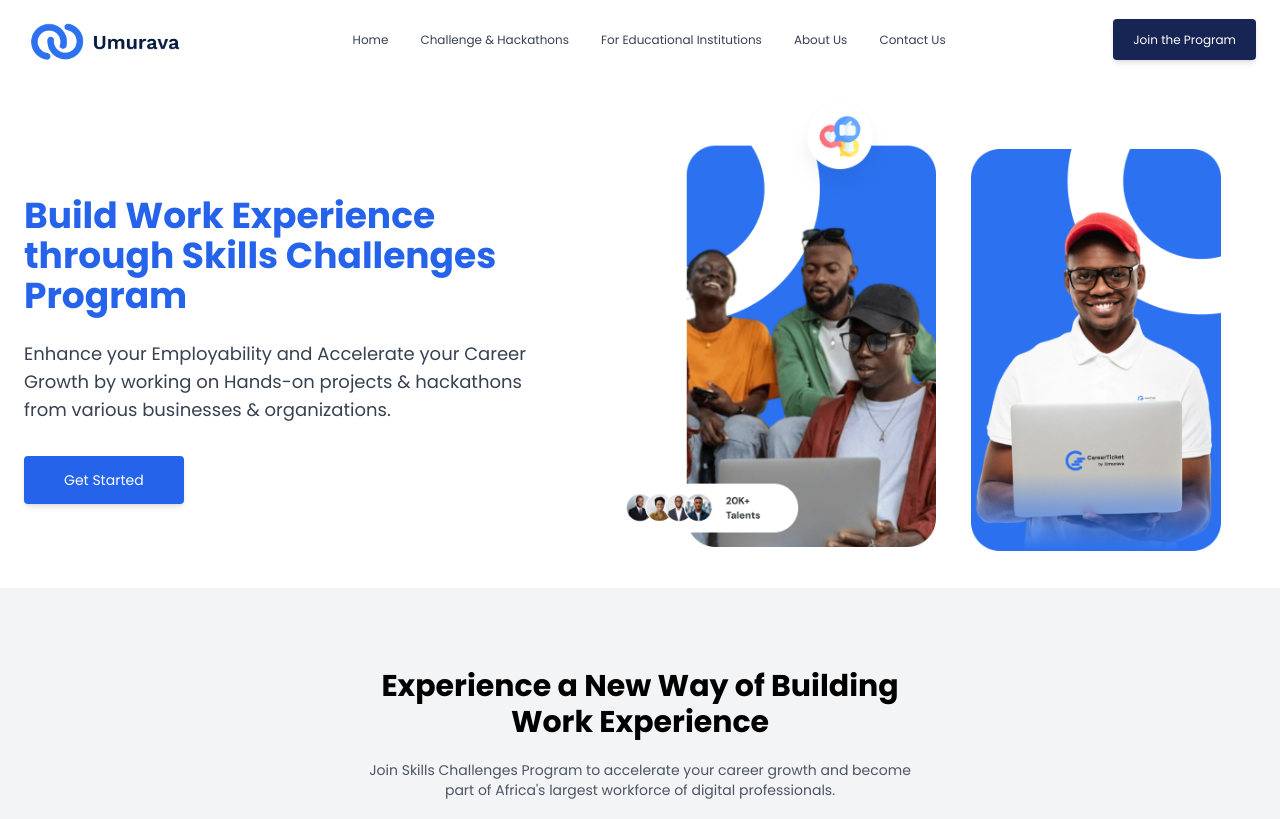
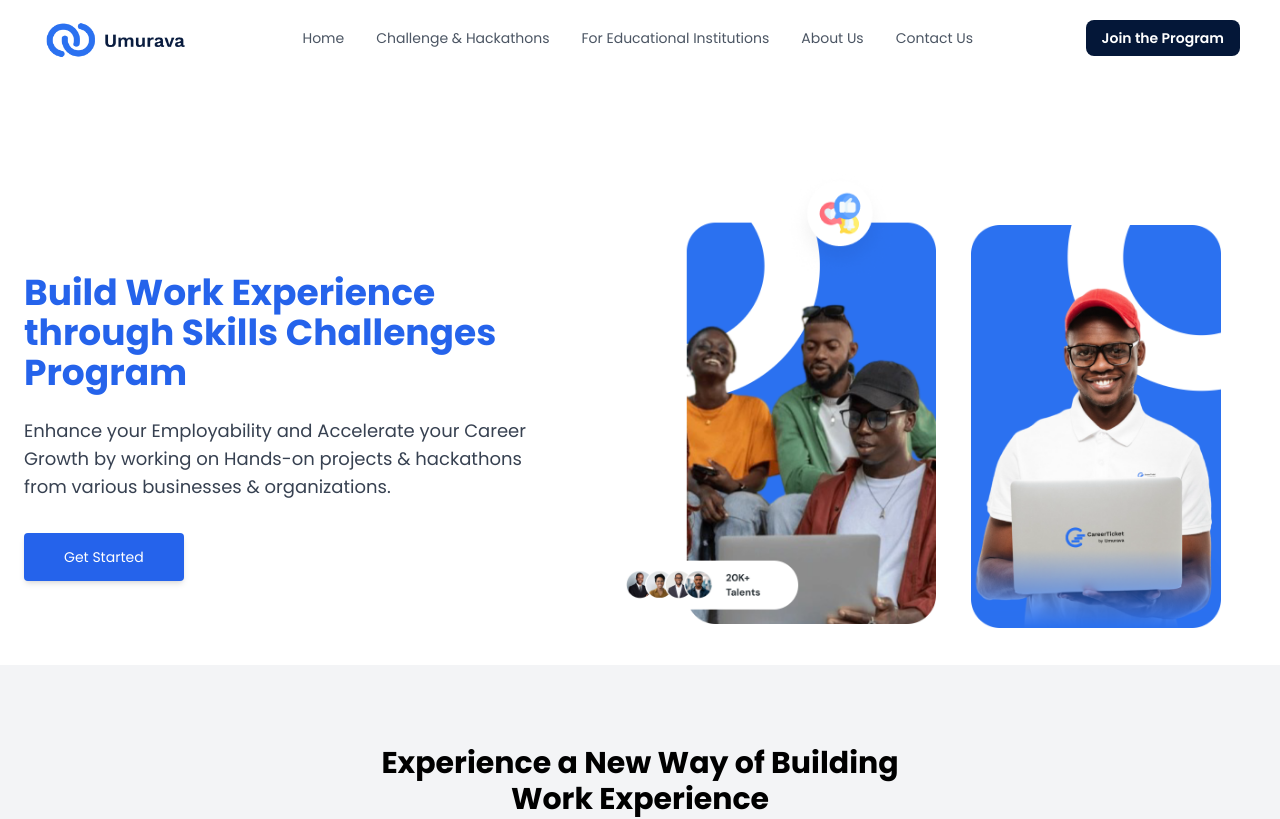
Before and after one commit to KWIZERA-CALEB/project, a Next.js app in the folder frontend/: page / in a window 1280 px wide. Shown: the top 819 px of the page. Built offline with nearby package versions, Linux system fonts and the light colour scheme.

Commit message:
i mergerMerge branch 'homepage' of https://github.com/KWIZERA-CALEB/umurava_edtech_product into talent

```diff
--- a/frontend/src/components/custom/client/Footer.tsx
+++ b/frontend/src/components/custom/client/Footer.tsx
@@ -1,23 +1,43 @@
-import { Facebook, Linkedin, Youtube, Mail, MapPin, Phone } from 'lucide-react';
+import { Facebook, Linkedin, Youtube, Mail, MapPin, Phone } from "lucide-react";
 
 const Footer = () => {
   return (
     <footer className="bg-[#0C1C3D] text-white py-8 text-sm">
       <div className="container mx-auto px-6 md:px-12">
         {/* Logo and Social Links Section */}
-        <div className="flex justify-between items-center mb-4">
-          <img src="/assets/images/footer_logo.png" alt="Logo" className="h-16 w-16" />
-          <div className="flex space-x-4">
-            <a href="#" className="hover:opacity-75">
+        <div className="flex flex-col md:flex-row justify-between items-center mb-4">
+          <img
+            src="/assets/images/footer_logo.png"
+            alt="Logo"
+            className="h-16 w-16"
+          />
+          <div className="flex space-x-4 mt-4 md:mt-0">
+            <a
+              href="#"
+              aria-label="Visit our Facebook page"
+              className="hover:opacity-75 transition"
+            >
               <Facebook className="w-6 h-6" />
             </a>
-            <a href="#" className="hover:opacity-75">
+            <a
+              href="#"
+              aria-label="Send us an email"
+              className="hover:opacity-75 transition"
+            >
               <Mail className="w-6 h-6" />
             </a>
-            <a href="#" className="hover:opacity-75">
+            <a
+              href="#"
+              aria-label="Visit our LinkedIn profile"
+              className="hover:opacity-75 transition"
+            >
               <Linkedin className="w-6 h-6" />
             </a>
-            <a href="#" className="hover:opacity-75">
+            <a
+              href="#"
+              aria-label="Visit our YouTube channel"
+              className="hover:opacity-75 transition"
+            >
               <Youtube className="w-6 h-6" />
             </a>
           </div>
@@ -32,15 +52,30 @@ const Footer = () => {
             <ul className="space-y-4">
               <li className="flex items-center space-x-2">
                 <Mail className="w-5 h-5 text-white" />
-                <a href="mailto:career@tickets.com" className="hover:underline  text-gray-500">career@tickets.com</a>
+                <a
+                  href="mailto:career@tickets.com"
+                  className="hover:underline text-gray-500 transition"
+                >
+                  career@tickets.com
+                </a>
               </li>
               <li className="flex items-center space-x-2">
                 <MapPin className="w-5 h-5 text-white" />
-                <a href="#" className="hover:underline  text-gray-500">89 KG 14 Ave, Kigali</a>
+                <a
+                  href="#"
+                  className="hover:underline text-gray-500 transition"
+                >
+                  89 KG 14 Ave, Kigali
+                </a>
               </li>
               <li className="flex items-center space-x-2">
                 <Phone className="w-5 h-5 text-white" />
-                <a href="tel:+250700000" className="hover:underline  text-gray-500">+250 700 000</a>
+                <a
+                  href="tel:+250700000"
+                  className="hover:underline text-gray-500 transition"
+                >
+                  +250 700 000
+                </a>
               </li>
             </ul>
           </div>
@@ -48,25 +83,35 @@ const Footer = () => {
           {/* Quick Links Section */}
           <div>
             <h3 className="font-semibold text-lg mb-4">Quick Links</h3>
-            <ul className="space-y-2  text-gray-500">
-              <li><a href="#" className="hover:underline">Home</a></li>
-              <li><a href="#" className="hover:underline">Program</a></li>
-              <li><a href="#" className="hover:underline">About</a></li>
-              <li><a href="#" className="hover:underline">Contact Us</a></li>
+            <ul className="space-y-2 text-gray-500">
+              {["Home", "Program", "About", "Contact Us"].map((link, index) => (
+                <li key={index}>
+                  <a href="#" className="hover:underline transition">
+                    {link}
+                  </a>
+                </li>
+              ))}
             </ul>
           </div>
 
           {/* Newsletter Section */}
           <div>
-            <h3 className="font-semibold text-lg mb-4">Join our newsletter to keep up to <br/> date with us!</h3>
+            <h3 className="font-semibold text-lg mb-4">
+              Join our newsletter to keep up to <br /> date with us!
+            </h3>
             <form className="flex items-center border border-gray-400 rounded-md overflow-hidden">
               <div className="relative flex-grow">
                 <input
                   type="email"
                   placeholder="Email"
                   className="p-2 w-full text-black focus:outline-none h-14 px-5"
+                  required
+                  aria-label="Enter your email"
                 />
-                <button className="absolute right-0 top-0 bottom-0 bg-blue-500 hover:bg-blue-600 text-white px-4 py-2 h-full">
+                <button
+                  type="submit"
+                  className="absolute right-0 top-0 bottom-0 bg-blue-500 hover:bg-blue-600 text-white px-4 py-2 h-full"
+                >
                   Subscribe
                 </button>
               </div>
@@ -77,7 +122,13 @@ const Footer = () => {
         {/* Footer Bottom Section */}
         <div className="mt-8 border-t border-gray-600 pt-4 flex flex-col md:flex-row justify-between items-center text-gray-400 text-sm">
           <div className="mb-4 md:mb-0">
-            <a href="#" className="hover:underline">Privacy Policy</a> | <a href="#" className="hover:underline">Terms and Conditions</a>
+            <a href="#" className="hover:underline transition">
+              Privacy Policy
+            </a>{" "}
+            |{" "}
+            <a href="#" className="hover:underline transition">
+              Terms and Conditions
+            </a>
           </div>
           <p>Copyright &copy; All Rights Reserved SawaPay 2024.</p>
         </div>
--- a/frontend/src/components/custom/client/Navbar.tsx
+++ b/frontend/src/components/custom/client/Navbar.tsx
@@ -1,54 +1,101 @@
+"use client";
+import Image from "next/image";
 import Link from "next/link";
+import clsx from "clsx";
+import { useState } from "react";
+import { usePathname } from "next/navigation";
 
-export default function Navbar() {
+const Navbar = () => {
+  const currentPath = usePathname();
+  const [isMenuOpen, setIsMenuOpen] = useState(false);
+
+  // Define navigation links directly in the component
+  const navLinks = [
+    { name: "Home", path: "#home" },
+    { name: "Challenge & Hackathons", path: "#challenges" },
+    { name: "For Educational Institutions", path: "#institutions" },
+    { name: "About Us", path: "#about" },
+    { name: "Contact Us", path: "#contact" },
+  ];
+
   return (
-    <nav className="bg-white fixed top-0 left-0 w-full z-50 mb-80 text-xs">
-      <div className="max-w-7xl mx-auto px-6 py-4 flex items-center justify-between">
-        {/* Logo Section */}
+    <nav className="flex items-center justify-between px-10 py-4 bg-white">
+      {/* Logo */}
       <div className="flex items-center">
-          <img
+        <Image
+          alt="logo"
           src="/assets/images/umurava-logo.png"
-            alt="Umurava Logo"
-            className="h-12 w-auto"
+          width={150}
+          height={150}
+          className="rounded"
         />
-
       </div>
 
-        {/* Navigation Links */}
-        <div className="flex space-x-8">
-          <Link href="#home" className="text-gray-700 hover:text-blue-600">
-            Home
+      {/* Links */}
+      <div className="hidden md:flex items-center space-x-8 text-sm font-medium text-gray-600">
+        {navLinks.map((link) => (
+          <Link
+            key={link.path}
+            href={link.path}
+            className={clsx(
+              "hover:text-blue-500 transition",
+              currentPath === link.path && "text-blue-500 font-semibold"
+            )}
+          >
+            {link.name}
           </Link>
+        ))}
+      </div>
+
+      {/* Call-to-Action Button for Desktop */}
+      <div className="hidden md:block">
         <Link
-            href="#challenges"
-            className="text-gray-700 hover:text-blue-600"
+          href="#join"
+          className="px-4 py-2 bg-[#041738] text-white text-sm font-semibold rounded-lg hover:bg-blue-700 transition"
         >
-            Challenge & Hackathons
-          </Link>
-          <Link
-            href="#institutions"
-            className="text-gray-700 hover:text-blue-600"
-          >
-            For Educational Institutions
-          </Link>
-          <Link href="#about" className="text-gray-700 hover:text-blue-600">
-            About Us
-          </Link>
-          <Link href="#contact" className="text-gray-700 hover:text-blue-600">
-            Contact Us
+          Join the Program
         </Link>
       </div>
 
-        {/* CTA Button */}
-        <div>
+      {/* Hamburger Menu (visible on small screens) */}
+      <button
+        className="md:hidden text-blue-500 text-2xl focus:outline-none"
+        onClick={() => setIsMenuOpen(!isMenuOpen)}
+        aria-label="Toggle Menu"
+      >
+        ☰
+      </button>
+
+      {/* Mobile Links */}
+      {isMenuOpen && (
+        <div className="absolute top-16 left-0 w-full bg-white p-4 shadow-md text-sm font-medium text-gray-600 md:hidden">
+          {navLinks.map((link) => (
+            <Link
+              key={link.path}
+              href={link.path}
+              className={clsx(
+                "block py-2 hover:text-blue-500 transition",
+                currentPath === link.path && "text-blue-500 font-semibold"
+              )}
+              onClick={() => setIsMenuOpen(false)} // Close menu on click
+            >
+              {link.name}
+            </Link>
+          ))}
+
+          {/* Add the button inside the mobile menu */}
+          <div className="mt-4">
             <Link
               href="#join"
-            className="bg-blue-950 text-white px-5 py-3 rounded-sm shadow-md hover:bg-blue-900 transition"
+              className="w-full text-center px-4 py-2 bg-[#041738] text-white text-sm font-semibold rounded-lg hover:bg-blue-700 transition block"
             >
               Join the Program
             </Link>
           </div>
         </div>
+      )}
     </nav>
   );
-}
+};
+
+export default Navbar;
```
Also changed, not shown: frontend/public/assets/images/umurava_white_logo.png (added). Lines whose indentation alone changed are shown as unchanged.
